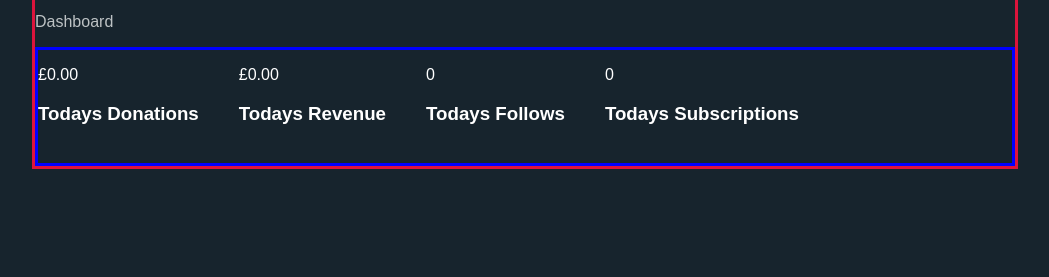
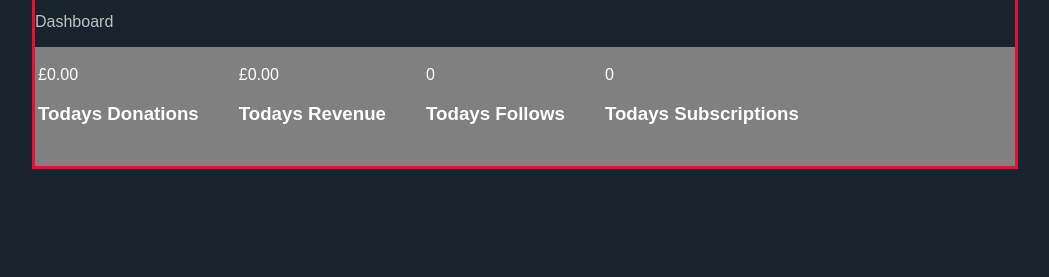
Before and after one commit to barrywaldron/stream-dashboard, a website: page index.html in a window 1280 px wide. Shown: the part 523-800 px from the top of the page, without its empty margins (115-1164 px from the left). Drawn offline with Linux system fonts and the light colour scheme.

Commit message:
Update style.css

```diff
--- a/style.css
+++ b/style.css
@@ -32,7 +32,8 @@ body {
 ul {
   list-style-type: none;
   padding: 10px;
-  border: solid #0000ff;
+  border: solid #808080;
+  background:#808080;
 }
 a {
   color: #fff;
```
